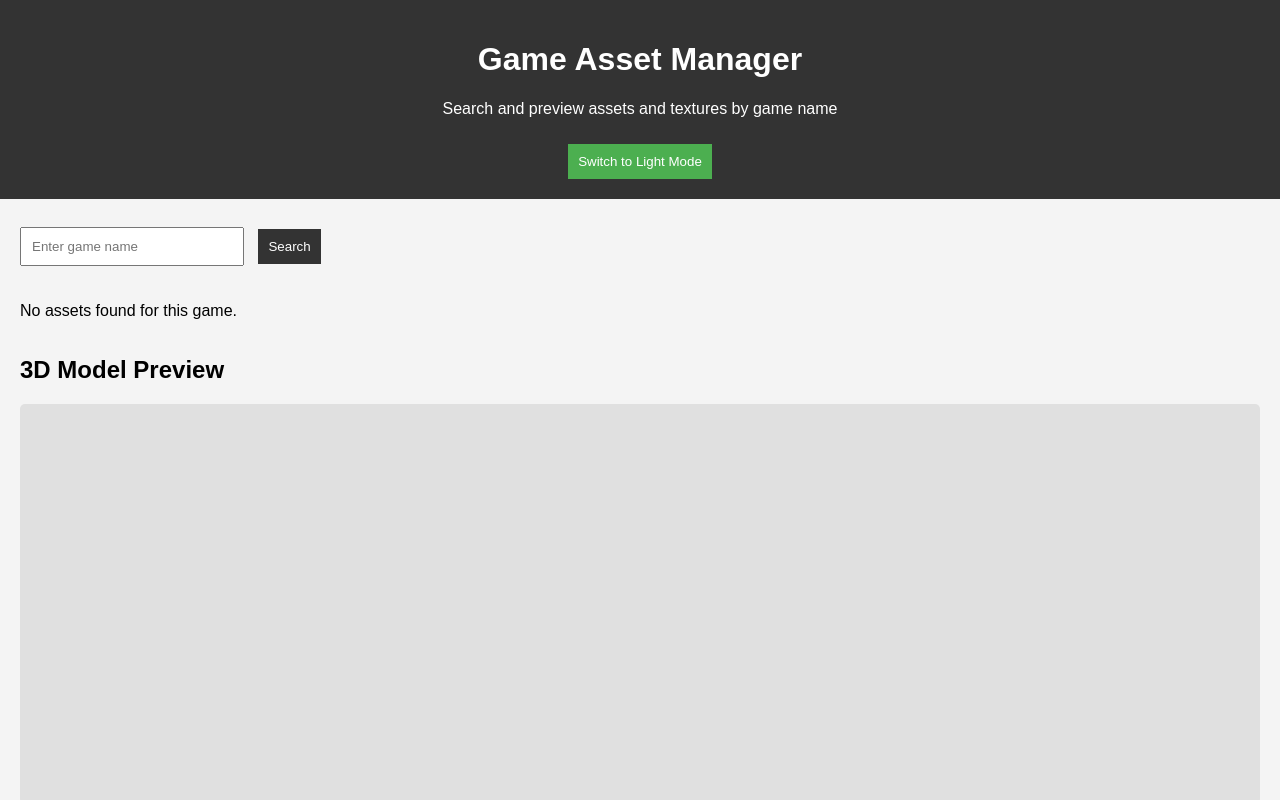
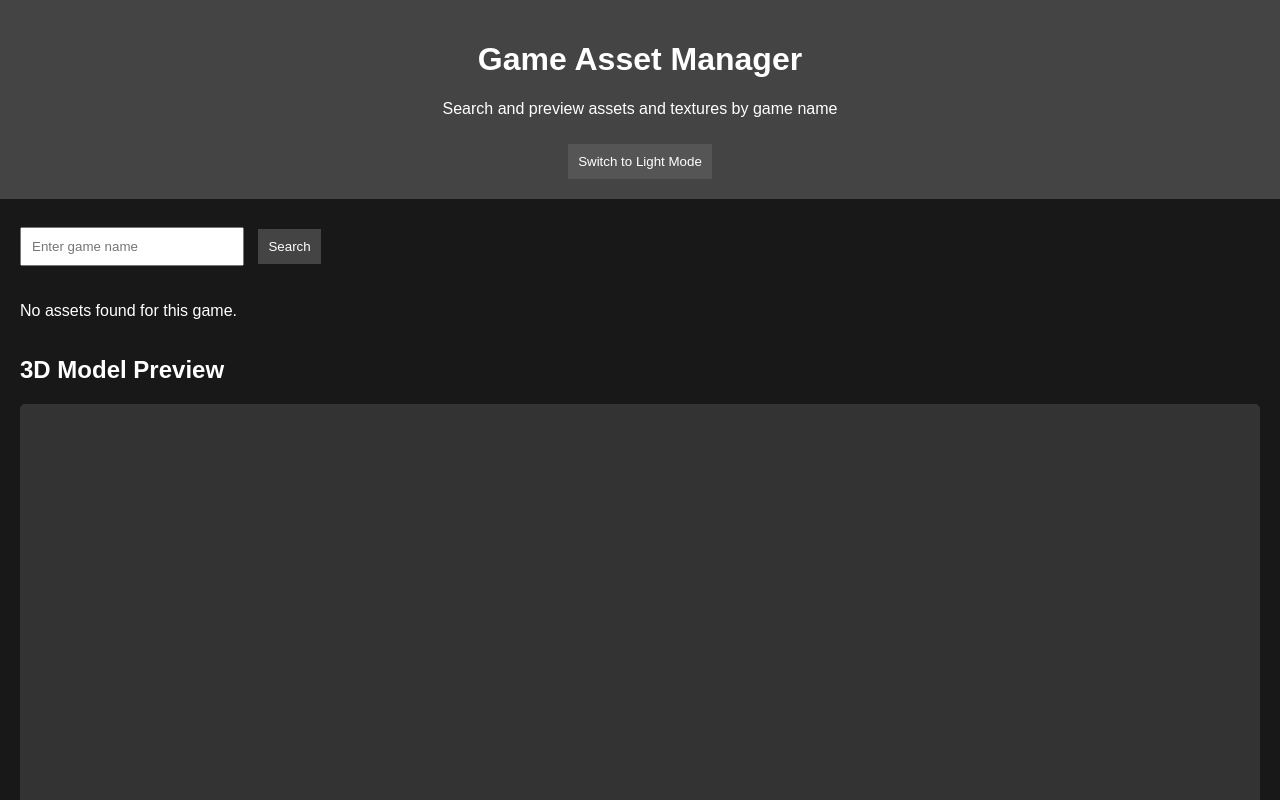
Before and after one commit to Asterodian/assetarchive, a plain HTML site: page index.html in a window 1280 px wide. Both pictures are taken after a click on the button "Switch to Dark Mode". Shown: the top 800 px of the page. Drawn offline with nearby package versions, Linux system fonts and the light colour scheme.

Commit message:
Update styles.css

```diff
--- a/styles.css
+++ b/styles.css
@@ -1,8 +1,11 @@
+/* Default light theme */
 body {
     font-family: Arial, sans-serif;
     margin: 0;
     padding: 0;
     background-color: #f4f4f4;
+    color: black;
+    transition: all 0.3s ease;
 }
 
 header {
@@ -106,3 +109,33 @@ form button {
     border: none;
     cursor: pointer;
 }
+
+.dark-theme {
+    background-color: #181818;
+    color: white;
+}
+
+.dark-theme header {
+    background-color: #444;
+}
+
+.dark-theme .asset-card {
+    background-color: #333;
+    color: white;
+}
+
+.dark-theme #search-button {
+    background-color: #444;
+}
+
+.dark-theme button {
+    background-color: #555;
+}
+
+.dark-theme a {
+    background-color: #007BFF;
+}
+
+.dark-theme #model-viewer {
+    background-color: #333;
+}
```
